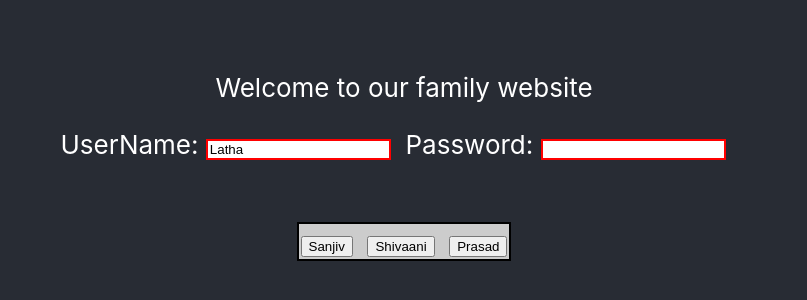
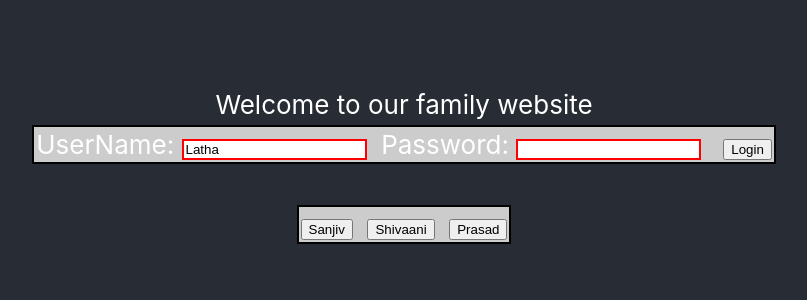
Before and after one commit to Prasad178/latha, a React (Create React App) app: page / in a window 1280 px wide. Shown: the part 216-516 px from the top of the page, without its empty margins (236-1043 px from the left). Built offline with nearby package versions, Linux system fonts and the light colour scheme.

Commit message:
Update UserInput.js

```diff
--- a/src/UserInput.js
+++ b/src/UserInput.js
@@ -1,4 +1,5 @@
 import React,{Component} from 'react';
+import './UserOutput.css';
 
 const UserInput=(props)=>
 {
@@ -8,11 +9,11 @@ const UserInput=(props)=>
   };
 return(
 
-  <div>
-  <p>  UserName: <input type="text" name="UserName" onChange={props.changed} value={props.name} style={style}/>&nbsp;
-      Password: <input type="text" name="Password" style={style}/>&nbsp;&nbsp;&nbsp;
+  <div className="UserOutput">
+   UserName: <input type="text" name="UserName" onChange={props.changed} value={props.name} style={style}/>&nbsp;
+  Password: <input type="text" name="Password" style={style}/>&nbsp;&nbsp;&nbsp;
+  <button>Login </button>
 
-      </p>
   </div>
 )
 
```
